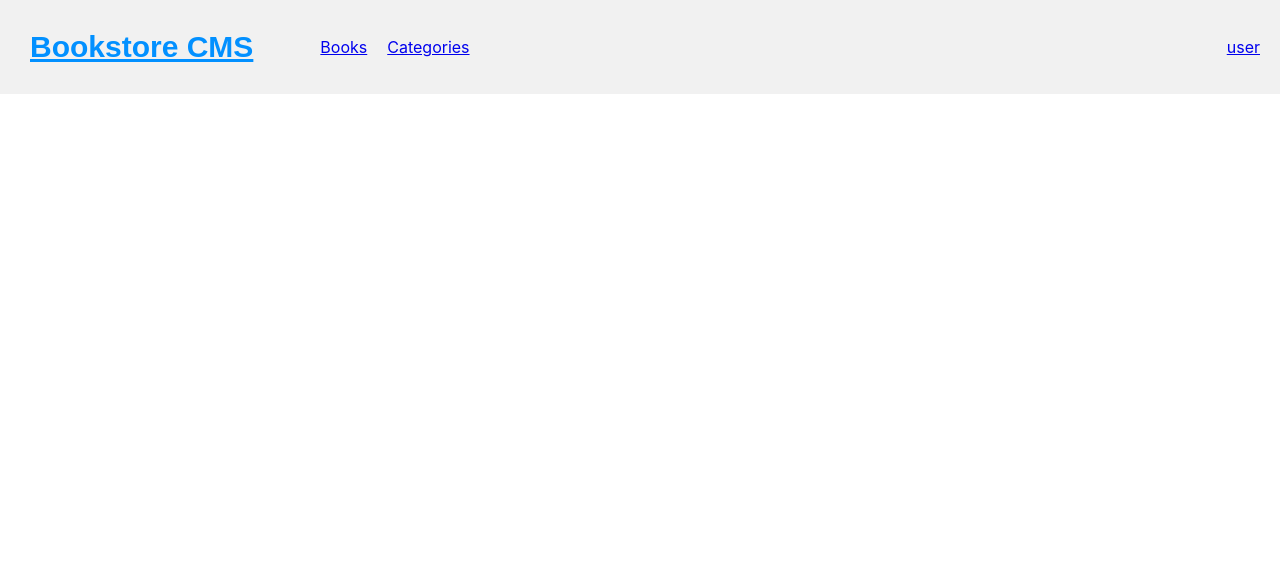
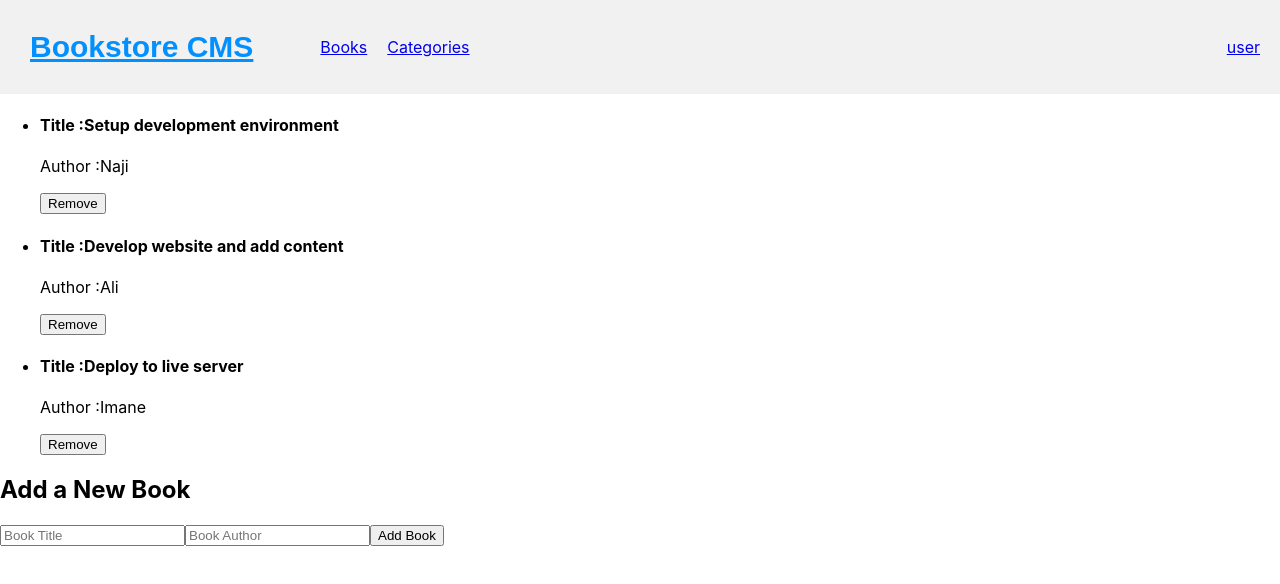
Before and after one commit to naji-97/sec-book-store, a React (Create React App) app: page / in a window 1280 px wide. Shown: the top 584 px of the page. Built offline with nearby package versions, Linux system fonts and the light colour scheme.

Commit message:
edit some require changes

```diff
--- a/src/App.js
+++ b/src/App.js
@@ -11,7 +11,7 @@ function App() {
     <Router>
       <Header />
       <Routes>
-        <Route path="/books" element={<BookList />} />
+        <Route path="/" element={<BookList />} />
         <Route path="/categories" element={<Categories />} />
       </Routes>
     </Router>
--- a/src/components/Header.js
+++ b/src/components/Header.js
@@ -14,7 +14,7 @@ function Header() {
             </h2>
           </li>
           <li>
-            <NavLink to="/books">
+            <NavLink to="/">
               Books
             </NavLink>
           </li>
```
